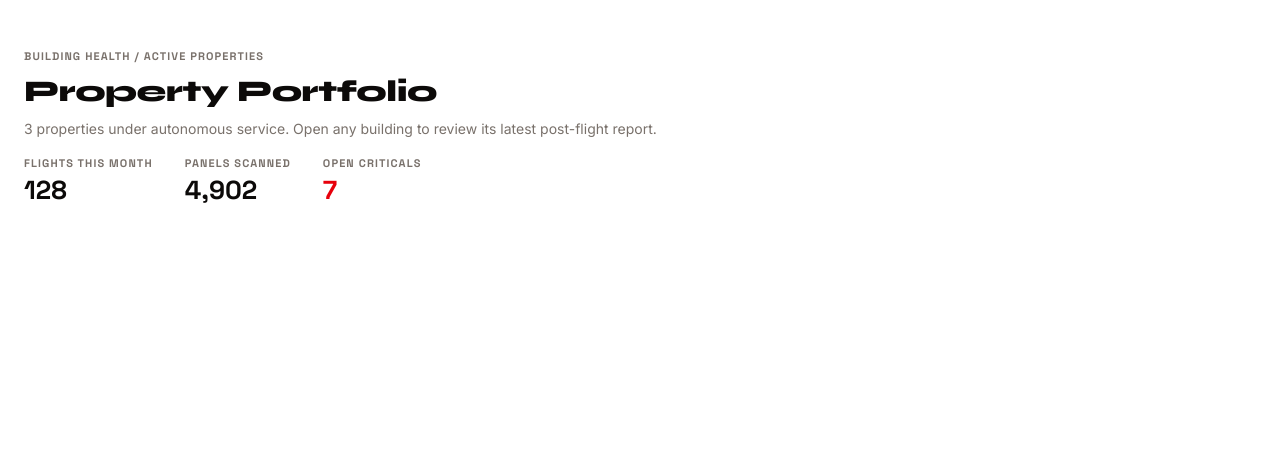
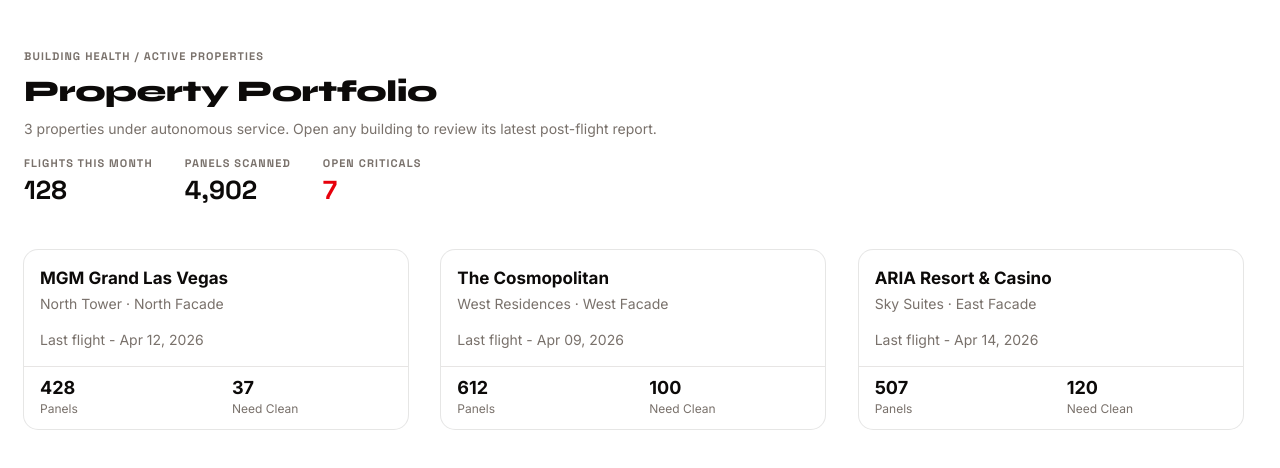
Before and after one commit to GagambaDev/portal, a Next.js app: page /portfolio in a window 1280 px wide. Shown: the top 468 px of the page. Built offline with nearby package versions, Linux system fonts and the light colour scheme.

Commit message:
Retrieve properties for the portfolio grid

```diff
--- a/app/portfolio/page.tsx
+++ b/app/portfolio/page.tsx
@@ -1,5 +1,6 @@
 import PortfolioCardGrid from '../../components/portfolio/PortfolioCardGrid'
 import PortfolioHeader from '../../components/portfolio/PortfolioHeader';
+import { getPortfolios } from '../../lib/portfolios';
 
 const MockStats = {
   propertyCount: 3,
@@ -7,11 +8,14 @@
   panelsScanned: 4902,
   openCriticals: 7,
 }
-export default function Portfolio() {
+
+export default async function Portfolio() {
+  const properties = await getPortfolios()
+
   return (
     <div className="min-h-screen bg-background px-6 py-12">
       <PortfolioHeader stats={MockStats}/>
-      <PortfolioCardGrid />
+      <PortfolioCardGrid properties={properties} />
     </div>
   );
 }
```
